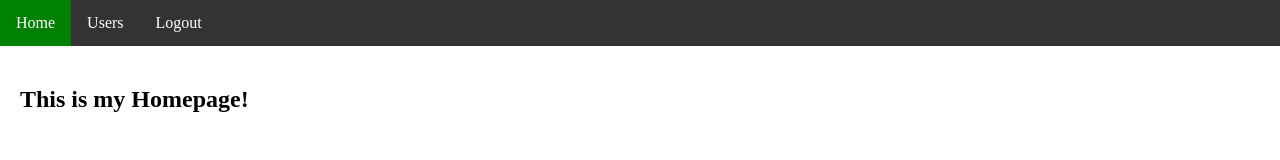
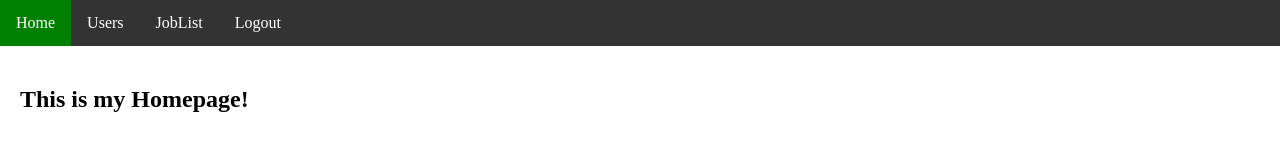
Before and after one commit to vedant22oct/CanHire1, a React (Vite) app: page /login in a window 1280 px wide. Both pictures are taken after a click on the button "Click here to login". Shown: the top 160 px of the page. Built offline with nearby package versions, Linux system fonts and the light colour scheme.

Commit message:
team 2 job list changes

```diff
--- a/src/App.jsx
+++ b/src/App.jsx
@@ -5,6 +5,8 @@ import ProtectedRoute from "./components/ProtectedRoute";
 import UserPage from "./pages/UserPage";
 import LoginPage from "./pages/LoginPage";
 import HomePage from "./pages/HomePage";
+import JobList from "./pages/Jobs/JobList";
+
 
 
 import './App.css'
@@ -17,6 +19,7 @@ function MyApp() {
         <Route element={<ProtectedRoute />}>
           <Route index element={<HomePage />}></Route>
           <Route path="/users" element={<UserPage />}></Route>
+           <Route path="/joblist" element={<JobList />}></Route>
         </Route>
       </Routes>
     </BrowserRouter>
--- a/src/components/Header.jsx
+++ b/src/components/Header.jsx
@@ -10,6 +10,7 @@ function Header() {
             <ul className="nav-list">
                 <li><NavLink to="/">Home</NavLink></li>
                 <li><NavLink to="/users">Users</NavLink></li>
+                  <li><NavLink to="/JobList">JobList</NavLink></li>
                 <li><Link onClick={() => dispatch(logout())}>Logout</Link></li>
             </ul>
         </header>
--- a/src/layouts/Header.jsx
+++ b/src/layouts/Header.jsx
@@ -12,6 +12,7 @@ function Header() {
                 <li><NavLink to="/">Home</NavLink></li>
                 <li><NavLink to="/products">Products</NavLink></li>
                 <li><NavLink to="/users">Users</NavLink></li>
+                <li><NavLink to="/JobList">JobList</NavLink></li>
                 <li><Link onClick={() => dispatch(logout())}>Logout</Link></li>
             </ul>
         </header>)
--- a/src/main.jsx
+++ b/src/main.jsx
@@ -11,5 +11,4 @@ createRoot(document.getElementById('root')).render(
     <App />
   </Provider>
   //  </StrictMode>
-  ,
 )
--- a/src/pages/UserPage.jsx
+++ b/src/pages/UserPage.jsx
@@ -1,7 +1,7 @@
 function UserPage() {
 
 return (
-    <Fragment><h1>User Page</h1></Fragment>
+    <><h1>User Page</h1></>
     )
 
 }
--- /dev/null
+++ b/src/redux/slices/joblist.slice.js
@@ -0,0 +1 @@
+import { createSlice } from "@reduxjs/toolkit";
--- a/src/redux/store.js
+++ b/src/redux/store.js
@@ -7,7 +7,7 @@ import TechInterview from './slices/user.slice'
 
 const rootReducer = combineReducers({
     user: UserReducer
-    //joblist: JobList,
+  //  joblist: JobList,
     //signin : SignIn,
     //techinterview : TechInterview
 })
```
